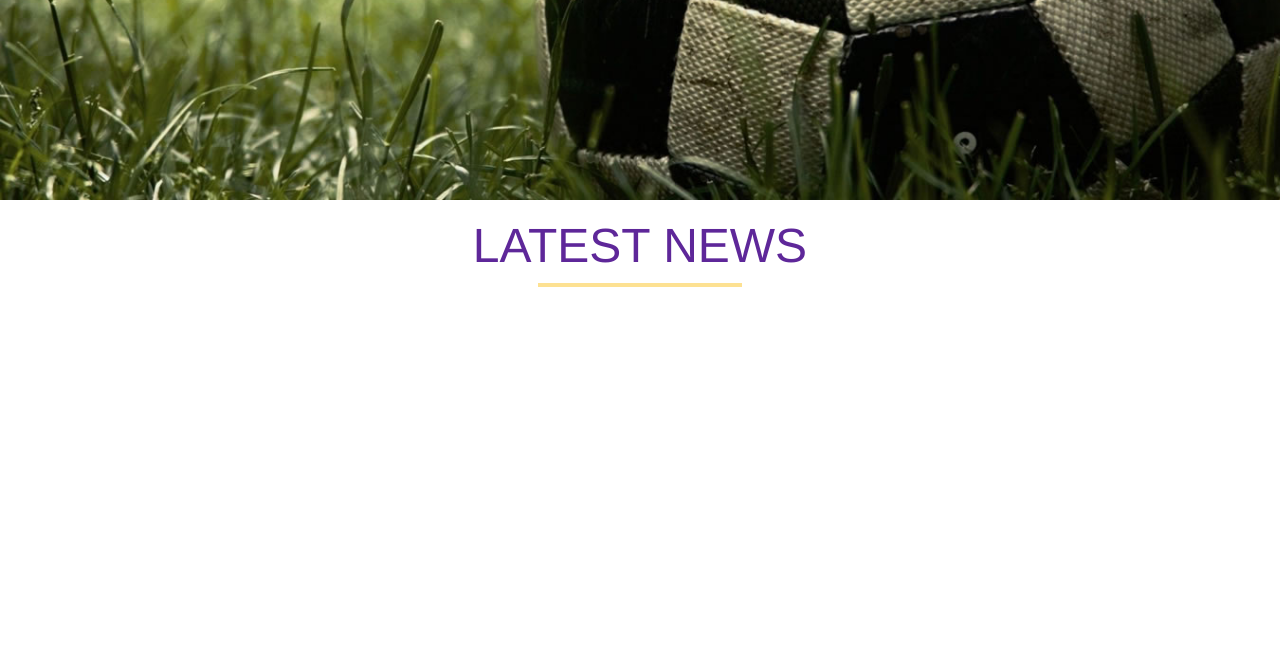
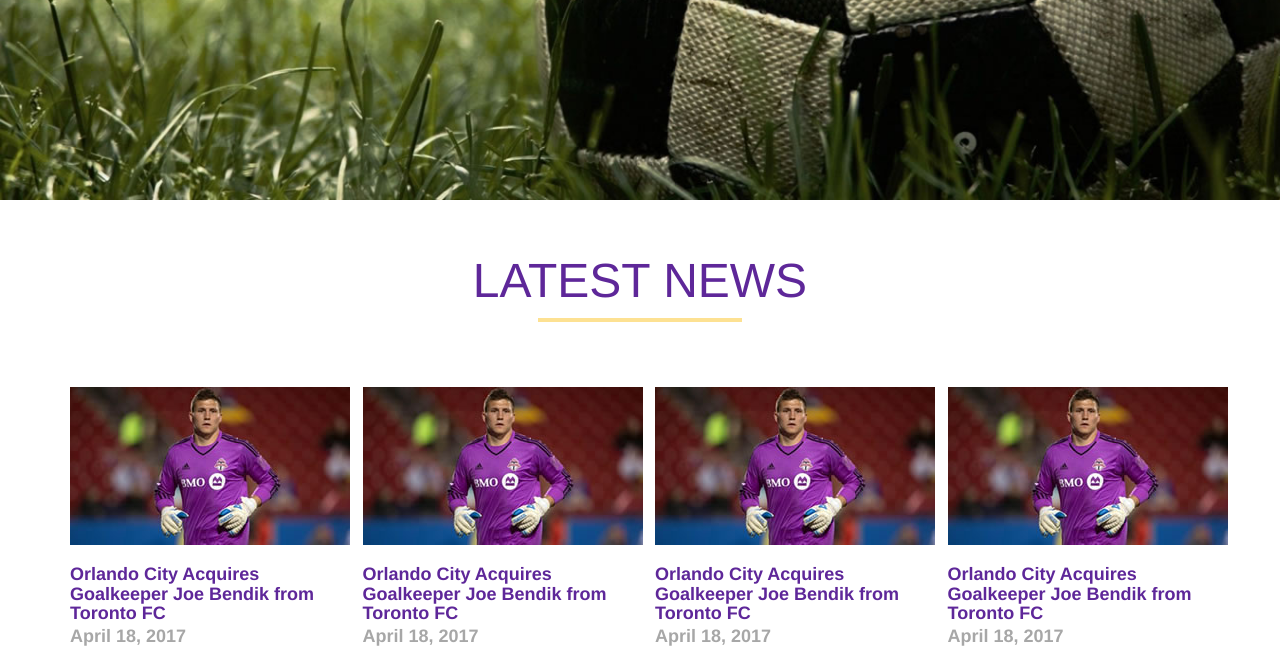
Before and after one commit to jessicasouza4/aulaFrontUdemy, a plain HTML site: page index.html in a window 1280 px wide. Shown: the part 568-1218 px from the top of the page. Before the commit the page ends 855 px from the top, so only its background shows below. Drawn offline with nearby package versions, Linux system fonts and the light colour scheme.

Commit message:
add lista de noticias

```diff
--- a/index.html
+++ b/index.html
@@ -73,18 +73,26 @@
 					<h2>LATEST NEWS</h2>
 					<hr>
 				</div>
-				<div class="row">
-					<div class="cold-md-3">
-
+				<div class="row thumbnails">
+					<div class="col-md-3">
+						<img src="img/noticia-thumb.jpg" alt="Noticia">
+						<h3>Orlando City Acquires Goalkeeper Joe Bendik from Toronto FC</h3>
+						<time>April 18, 2017</time>
 					</div>
-					<div class="cold-md-3">
-
+					<div class="col-md-3">
+						<img src="img/noticia-thumb.jpg" alt="Noticia">
+						<h3>Orlando City Acquires Goalkeeper Joe Bendik from Toronto FC</h3>
+						<time>April 18, 2017</time>
 					</div>
-					<div class="cold-md-3">
-
+					<div class="col-md-3">
+						<img src="img/noticia-thumb.jpg" alt="Noticia">
+						<h3>Orlando City Acquires Goalkeeper Joe Bendik from Toronto FC</h3>
+						<time>April 18, 2017</time>
 					</div>
-					<div class="cold-md-3">
-
+					<div class="col-md-3">
+						<img src="img/noticia-thumb.jpg" alt="Noticia">
+						<h3>Orlando City Acquires Goalkeeper Joe Bendik from Toronto FC</h3>
+						<time>April 18, 2017</time>
 					</div>
 				</div>
 			</div>
```
Also changed, not shown: img/noticia-thumb.jpg (renamed from img/noticia-thumb-aula25.jpg), lib/css/orlando.css.
